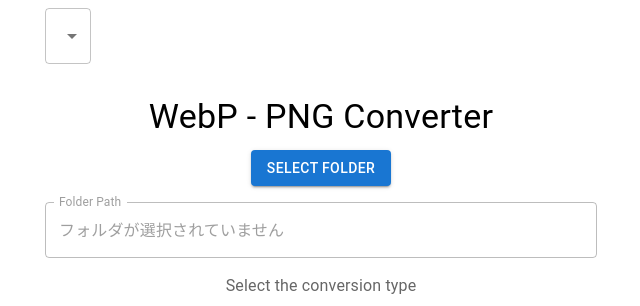
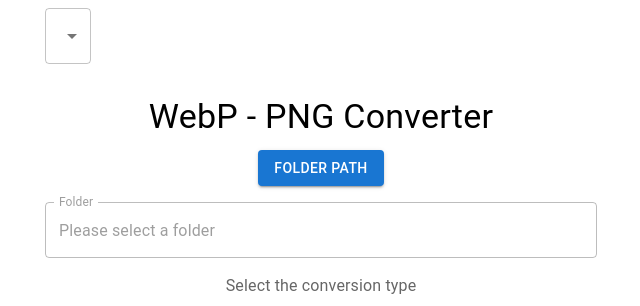
Before and after one commit to yuma-shin/webp-png-converter, a React (Vite) app in the folder src/renderer/: page / in a window 1280 px wide. Shown: the top 306 px of the page, without its empty margins (319-959 px from the left). Built offline with nearby package versions, Linux system fonts and the light colour scheme.

Commit message:
Restructured translation strings

```diff
--- a/src/renderer/Locales/en.json
+++ b/src/renderer/Locales/en.json
@@ -1,9 +1,20 @@
 {
   "Conversion" : {
-    "Delete-Original" : "Delete original file" ,
-    "Select-Folder" : "Select Folder" ,
-    "Select-Type" : "Select the conversion type" ,
-    "Folder-Path" : "Folder Path" ,
+
+    "Folder" : {
+      "Placeholder" : "Please select a folder" ,
+      "Select" : "Folder Path" ,
+      "Label" : "Folder"
+    },
+
+    "Type" : {
+      "Heading" : "Select the conversion type"
+    },
+
+    "Cleanup" : {
+      "Heading" : "Delete original file"
+    },
+
     "Convert" : "Convert"
   }
 }
--- a/src/renderer/Locales/jp.json
+++ b/src/renderer/Locales/jp.json
@@ -1,9 +1,20 @@
 {
   "Conversion" : {
-    "Delete-Original" : "元のファイルを削除" ,
-    "Select-Folder" : "フォルダを選択" ,
-    "Select-Type" : "変換タイプを選択" ,
-    "Folder-Path" : "フォルダパス" ,
+
+    "Folder" : {
+      "Placeholder" : "フォルダが選択されていません" ,
+      "Select" : "フォルダを選択" ,
+      "Label" : "フォルダパス"
+    },
+
+    "Type" : {
+      "Heading" : "変換タイプを選択"
+    },
+
+    "Cleanup" : {
+      "Heading" : "元のファイルを削除"
+    },
+
     "Convert" : "変換"
   }
 }
--- a/src/renderer/src/App.jsx
+++ b/src/renderer/src/App.jsx
@@ -54,15 +54,15 @@ const App = () => {
         </Typography>
 
         <Button variant="contained" color="primary" onClick={selectFolder} disabled={isLoading}>
-          { t('Select-Folder') }
+          { t('Folder.Select') }
         </Button>
 
         <Box my={2}>
           <TextField
             fullWidth
             variant="outlined"
-            label={ t('Folder-Path') }
-            value={folderPath ?? 'フォルダが選択されていません' }
+            label={ t('Folder.Label') }
+            value={folderPath ?? t('Folder.Placeholder') }
             aria-readonly = 'true'
             aria-disabled = 'true'
             disabled = { true }
@@ -72,7 +72,7 @@ const App = () => {
         <Box my={2}>
           <FormControl>
             <FormLabel component="legend">
-              { t('Select-Type') }
+              { t('Type.Heading') }
             </FormLabel>
             <RadioGroup
               row
@@ -89,7 +89,7 @@ const App = () => {
         <Box my={2}>
           <FormControl>
             <FormLabel component="legend" mt={4}>
-              { t('Delete-Original') }
+              { t('Cleanup.Heading') }
             </FormLabel>
             <RadioGroup
               row
```
